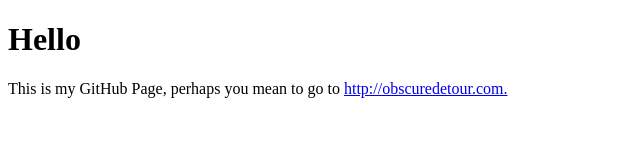
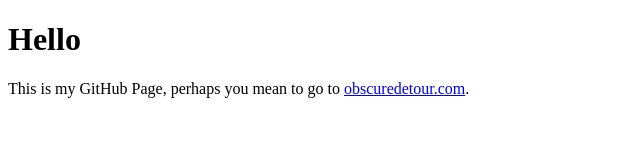
Before and after one commit to obscuredetour/obscuredetour, a plain HTML site: page index.html in a window 1280 px wide. Shown: the full height of the page, 0-640 px from the left. Drawn offline with Linux system fonts and the light colour scheme.

Commit message:
a period...

```diff
--- a/index.html
+++ b/index.html
@@ -2,6 +2,6 @@
 <html>
 <body>
 <h1>Hello</h1>
-<p>This is my GitHub Page, perhaps you mean to go to <a href="http://obscuredetour.com"> http://obscuredetour.com.</a></p>
+<p>This is my GitHub Page, perhaps you mean to go to <a href="http://obscuredetour.com" >obscuredetour.com</a>.</p>
 </body>
 </html>
```
